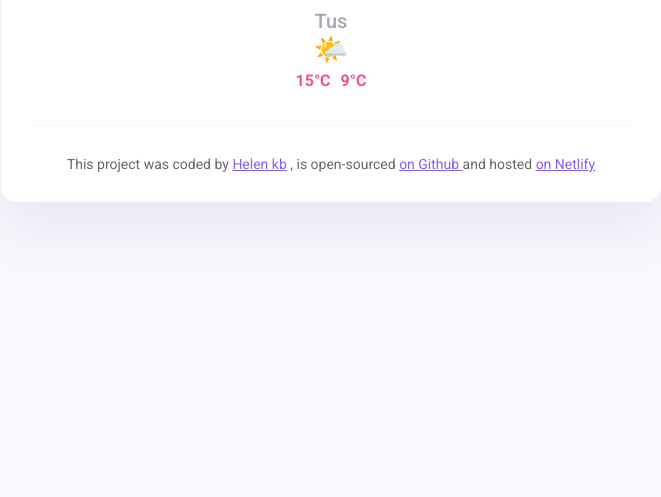
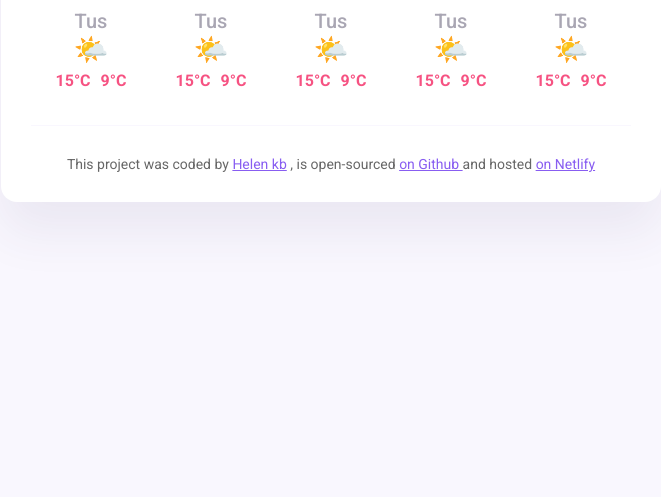
Before and after one commit to hk12214/Weather-Forecast, a plain HTML site: page Html/index.html in a window 1280 px wide. Shown: the part 303-800 px from the top of the page, without its empty margins (309-970 px from the left). Drawn offline with nearby package versions, Linux system fonts and the light colour scheme.

Commit message:
add basic feature of forecast

```diff
--- a/Html/Style.css
+++ b/Html/Style.css
@@ -46,8 +46,10 @@ main {
 }
 .weather-forecast {
   text-align: center;
+  display: flex;
+  justify-content: space-around;
 }
-.wf-day {
+.wf-date {
   font-size: 20px;
   color: rgba(39, 33, 66, 0.4);
   line-height: 24px;
--- a/Html/index.html
+++ b/Html/index.html
@@ -46,11 +46,45 @@
           </div>
         </div>
         <div class="weather-forecast">
-          <div class="wf-day">Tus</div>
-          <div class="wf-icon">🌤️</div>
-          <div class="wf-tempratures">
-            <div class="wf-temp">15°C</div>
-            <div class="wf-temp">9°C</div>
+          <div class="wf-days">
+            <div class="wf-date">Tus</div>
+            <div class="wf-icon">🌤️</div>
+            <div class="wf-tempratures">
+              <div class="wf-temp">15°C</div>
+              <div class="wf-temp">9°C</div>
+            </div>
+          </div>
+          <div class="wf-days">
+            <div class="wf-date">Tus</div>
+            <div class="wf-icon">🌤️</div>
+            <div class="wf-tempratures">
+              <div class="wf-temp">15°C</div>
+              <div class="wf-temp">9°C</div>
+            </div>
+          </div>
+          <div class="wf-days">
+            <div class="wf-date">Tus</div>
+            <div class="wf-icon">🌤️</div>
+            <div class="wf-tempratures">
+              <div class="wf-temp">15°C</div>
+              <div class="wf-temp">9°C</div>
+            </div>
+          </div>
+          <div class="wf-days">
+            <div class="wf-date">Tus</div>
+            <div class="wf-icon">🌤️</div>
+            <div class="wf-tempratures">
+              <div class="wf-temp">15°C</div>
+              <div class="wf-temp">9°C</div>
+            </div>
+          </div>
+          <div class="wf-days">
+            <div class="wf-date">Tus</div>
+            <div class="wf-icon">🌤️</div>
+            <div class="wf-tempratures">
+              <div class="wf-temp">15°C</div>
+              <div class="wf-temp">9°C</div>
+            </div>
           </div>
         </div>
       </main>
```
